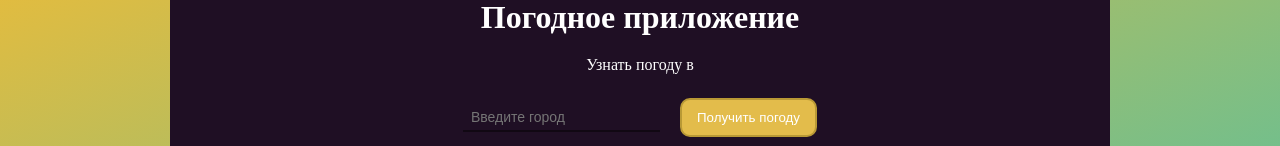
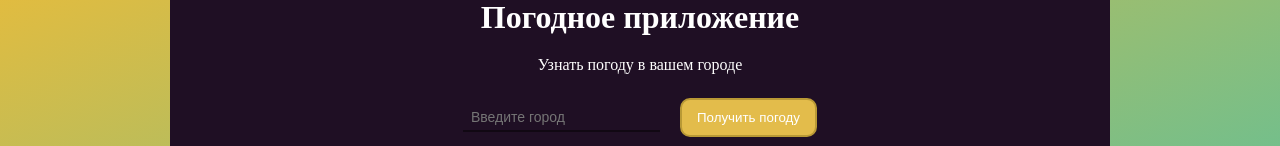
Before and after one commit to AlexeyKonstantinov78/vue-weatcher-ped, a Vue app: page / in a window 1280 px wide. Shown: the part 166-312 px from the top of the page. Built offline with nearby package versions, Linux system fonts and the light colour scheme.

Commit message:
условия для вывода текста или введенного занчения

```diff
--- a/src/App.vue
+++ b/src/App.vue
@@ -11,7 +11,7 @@ export default {
 <template>
   <div class="wrapper">
     <h1>Погодное приложение</h1>
-    <p>Узнать погоду в {{ city }}</p>
+    <p>Узнать погоду в {{ city == "" ? "вашем городе" : city }}</p>
     <input type="text" v-model="city" name="" id="" placeholder="Введите город">
     <button>Получить погоду</button>
   </div>
```
